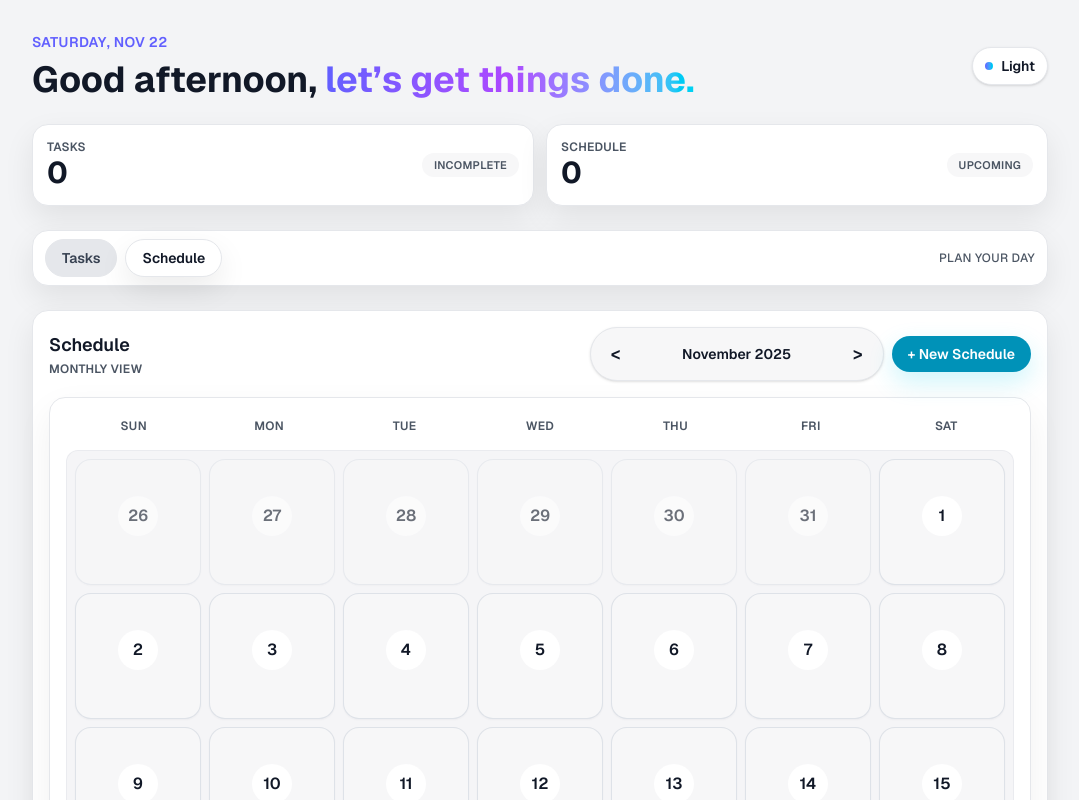
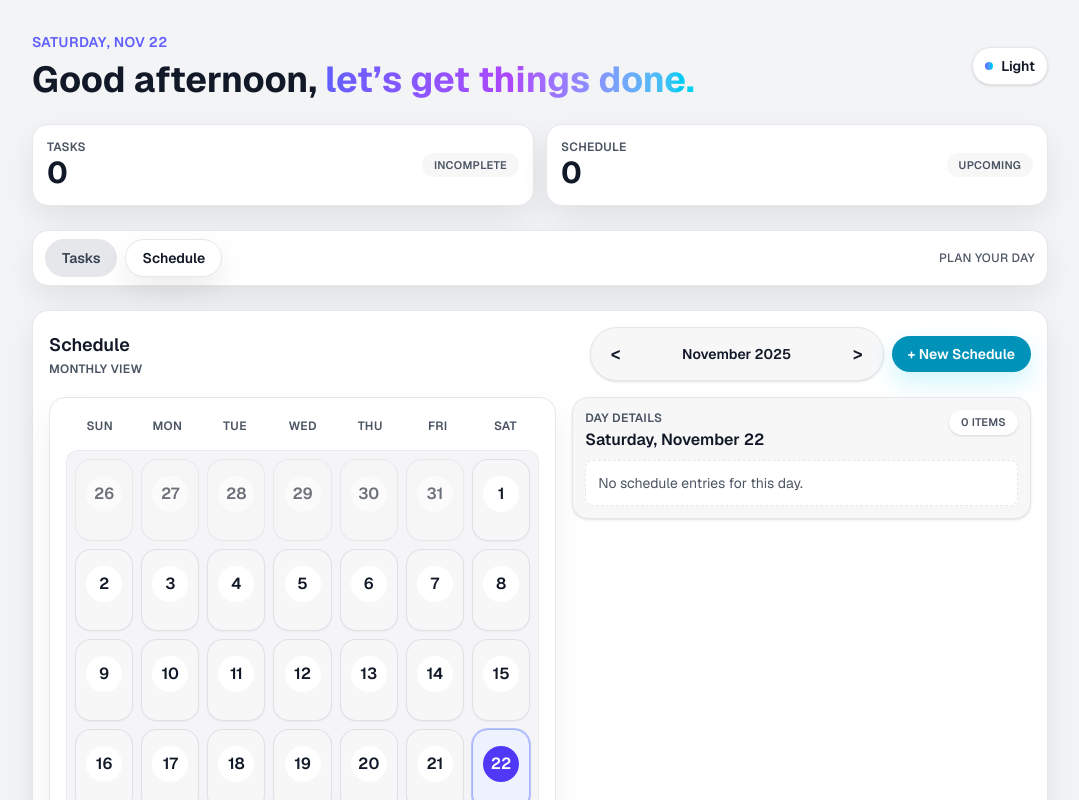
Before and after one commit to bbg-96/logme, a Next.js app: page / in a window 1280 px wide. Both pictures are taken after a click on the button "Schedule". Shown: the top 800 px of the page, without its empty margins (100-1179 px from the left). Built offline with nearby package versions, Linux system fonts and the light colour scheme.

Commit message:
Show day details beside schedule calendar

```diff
--- a/components/schedule/calendar-day-cell.tsx
+++ b/components/schedule/calendar-day-cell.tsx
@@ -29,7 +29,7 @@ export function CalendarDayCell({
     <button
       onClick={() => onSelect(date)}
       className={cx(
-        "group relative flex aspect-square flex-col items-center justify-between rounded-2xl border text-left transition-all duration-200 ease-out focus-visible:outline-none focus-visible:ring-2 focus-visible:ring-indigo-500",
+        "group relative flex h-full flex-col items-center justify-between rounded-2xl border text-left transition-all duration-200 ease-out focus-visible:outline-none focus-visible:ring-2 focus-visible:ring-indigo-500",
         "bg-[var(--color-bg-subtle)] text-[var(--color-text-primary)] border border-[rgba(148,163,184,0.25)] shadow-[0_1px_2px_rgba(15,23,42,0.04)]",
         "hover:-translate-y-0.5 hover:shadow-[var(--color-shadow-soft)] hover:bg-[var(--color-bg-card)]",
         !inCurrentMonth && "opacity-60",
@@ -39,10 +39,10 @@ export function CalendarDayCell({
       )}
       aria-label={`View schedules for ${date.toDateString()}`}
     >
-      <div className="flex w-full flex-1 flex-col items-center justify-center gap-1.5 pb-1">
+      <div className="flex w-full flex-1 flex-col items-center justify-center gap-1 pb-1">
         <span
           className={cx(
-            "flex h-10 w-10 items-center justify-center rounded-full text-base font-semibold",
+            "flex h-9 w-9 items-center justify-center rounded-full text-base font-semibold",
             isSelected
               ? "bg-indigo-600 text-white"
               : "bg-[var(--color-bg-card)] text-[var(--color-text-primary)]",
@@ -53,7 +53,7 @@ export function CalendarDayCell({
         </span>
 
         {previewTitle && (
-          <p className="max-w-[90%] overflow-hidden text-ellipsis text-center text-[11px] leading-snug text-[var(--color-text-muted)] group-hover:text-[var(--color-text-primary)]">
+          <p className="max-w-[95%] overflow-hidden text-ellipsis text-center text-[11px] leading-snug text-[var(--color-text-muted)] group-hover:text-[var(--color-text-primary)]">
             {previewTitle}
           </p>
         )}
--- a/components/schedule/schedule-calendar.tsx
+++ b/components/schedule/schedule-calendar.tsx
@@ -128,7 +128,11 @@ export function ScheduleCalendar({
           <div className="lg:sticky lg:top-4">{formContent}</div>
         )}
 
-        <div className={`space-y-3 ${isFormOpen ? "lg:max-h-[760px] lg:overflow-y-auto lg:pr-1" : ""}`}>
+        <div
+          className={`space-y-3 lg:space-y-0 lg:grid lg:grid-cols-[minmax(0,1.05fr)_minmax(0,0.95fr)] lg:items-start lg:gap-4 ${
+            isFormOpen ? "lg:max-h-[760px] lg:overflow-y-auto lg:pr-1" : ""
+          }`}
+        >
           <div className="space-y-3 rounded-2xl border border-[color:var(--color-border-subtle)] bg-[var(--color-bg-card)] p-4 shadow-[0_14px_36px_rgba(0,0,0,0.06)]">
             <div className="grid grid-cols-7 text-center text-xs font-semibold uppercase tracking-wide text-[var(--color-text-muted)]">
               {weekdayLabels.map((day) => (
@@ -139,7 +143,7 @@ export function ScheduleCalendar({
             </div>
 
             <div className="rounded-xl border border-[color:var(--color-border-subtle)]/70 bg-[color:var(--color-border-subtle)]/40 p-[4px] sm:p-2">
-              <div className="grid grid-cols-7 gap-[6px] sm:gap-2">
+              <div className="grid grid-cols-7 gap-[4px] sm:gap-2 auto-rows-[minmax(82px,1fr)]">
                 {monthDays.map(({ date, inCurrentMonth }) => {
                   const key = toLocalDateString(date);
                   const daySchedules = schedulesByDate[key];
@@ -160,7 +164,7 @@ export function ScheduleCalendar({
             </div>
           </div>
 
-          <div className="rounded-2xl border border-[color:var(--color-border-subtle)] bg-[var(--color-bg-subtle)] p-3 shadow-sm">
+          <div className="rounded-2xl border border-[color:var(--color-border-subtle)] bg-[var(--color-bg-subtle)] p-3 shadow-sm lg:sticky lg:top-0">
             <div className="flex items-start justify-between gap-2">
               <div className="space-y-0.5">
                 <p className="text-xs font-semibold uppercase tracking-wide text-[var(--color-text-muted)]">Day details</p>
```
